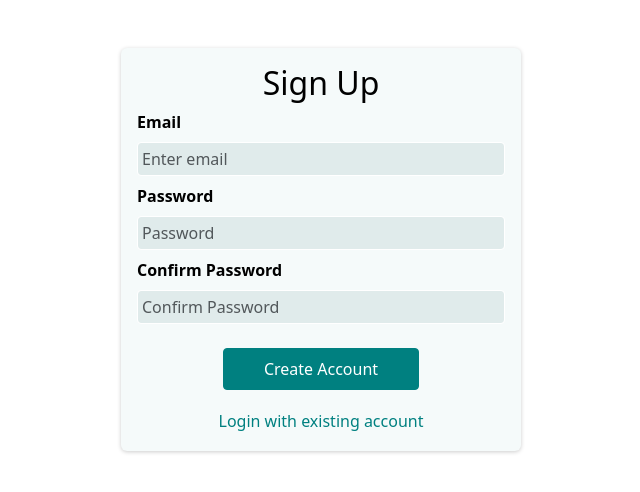
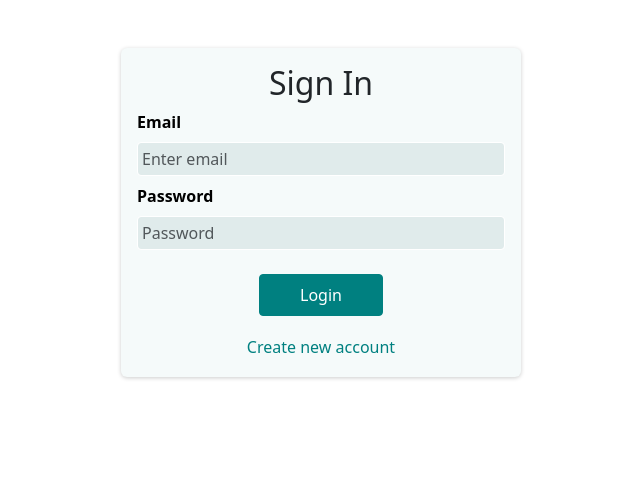
Before and after one commit to harshitaM29/mail-box-client, a React (Create React App) app: page / in a window 1280 px wide. Shown: the top 492 px of the page, without its empty margins (319-959 px from the left). Built offline with nearby package versions, Linux system fonts and the light colour scheme.

Commit message:
Sign in using firebase

```diff
--- a/package.json
+++ b/package.json
@@ -3,6 +3,7 @@
   "version": "0.1.0",
   "private": true,
   "dependencies": {
+    "@reduxjs/toolkit": "^1.9.5",
     "@testing-library/jest-dom": "^5.11.6",
     "@testing-library/react": "^11.2.2",
     "@testing-library/user-event": "^12.5.0",
@@ -10,7 +11,10 @@
     "react": "^18.0.0",
     "react-bootstrap": "^2.8.0",
     "react-dom": "^18.0.0",
+    "react-redux": "^8.1.1",
+    "react-router-dom": "^5.3.4",
     "react-scripts": "^5.0.1",
+    "redux": "^4.2.1",
     "web-vitals": "^0.2.4"
   },
   "scripts": {
--- a/src/App.js
+++ b/src/App.js
@@ -1,10 +1,21 @@
-import { Button } from "react-bootstrap";
+import { Route, Switch} from 'react-router-dom'
 import SignUp from "./components/Auth/SignUp";
-
+import SignIn from './components/Auth/SignIn';
+import HomePage from './pages/HomePage';
 
 function App() {
   return (
-   <SignUp />
+   <Switch>
+    <Route path='/' exact>
+      <SignIn />
+    </Route>
+    <Route path='/signup'>
+      <SignUp />
+    </Route>
+    <Route path='/home'>
+      <HomePage />
+    </Route>
+   </Switch>
   );
 }
 
--- /dev/null
+++ b/src/components/Auth/SignIn.js
@@ -0,0 +1,78 @@
+import classes from './SignIn.module.css';
+import { useRef, useState } from 'react';
+import {Form, Button} from 'react-bootstrap';
+import { useHistory } from 'react-router-dom';
+import { authActions } from '../../store/auth';
+import { useDispatch } from 'react-redux'
+const SignIn = props => {
+    const [isLoading, setIsLoading] = useState(false);
+    const dispatch = useDispatch();
+    const history = useHistory();
+    const emailInputRef = useRef();
+    const passwordInputRef = useRef();
+    const switchAuthModeHandler = () => {
+        history.push('/signup')
+    }
+    const submitHandler = (e) => {
+        e.preventDefault();
+        const enteredEmail = emailInputRef.current.value;
+        const enterdPassword = passwordInputRef.current.value;
+
+        const signInData = {
+            email:enteredEmail,
+            password:enterdPassword,
+            returnSecureToken: true
+        }
+        setIsLoading(true);
+        fetch('https://identitytoolkit.googleapis.com/v1/accounts:signInWithPassword?key=AIzaSyDQ43RdKa47hI5qOMs9KmnZgRpowXMg3CA', {
+          method: 'POST',
+          body:JSON.stringify(signInData),
+          headers: {
+            'Content-Type' : 'application/json'
+          }
+
+        }).then(res => {
+          setIsLoading(false)
+          if(res.ok) {
+            res.json().then(data => {
+                dispatch(authActions.login(data))
+              history.replace('/home')
+
+            });
+
+          } else {
+            res.json().then(data => {
+              alert(data.error.message)
+              })
+          }
+        })
+
+    }
+    return (
+        <section className={classes.auth}>
+        <h2>Sign In</h2>
+        <Form onSubmit={submitHandler}>
+        <Form.Group className={classes.control} controlId="formGroupEmail">
+          <Form.Label>Email</Form.Label>
+          <Form.Control type="email" placeholder="Enter email" ref={emailInputRef} required/>
+        </Form.Group>
+        <Form.Group className={classes.control} controlId="formGroupPassword">
+          <Form.Label>Password</Form.Label>
+          <Form.Control type="password" placeholder="Password" ref={passwordInputRef} required/>
+        </Form.Group>
+        <div className={classes.actions}>
+        {isLoading && <p>Sending Request...</p>}
+        {!isLoading && <Button type="submit">Login</Button> }
+        <button
+        className={classes.toggle}
+        type='button'
+        onClick={switchAuthModeHandler}
+        >
+            Create new account</button>
+        </div>
+      </Form>
+      </section>
+    )
+};
+
+export default SignIn;
--- /dev/null
+++ b/src/components/Auth/SignIn.module.css
@@ -0,0 +1,92 @@
+
+.auth {
+    margin: 3rem auto;
+    width: 95%;
+    max-width: 25rem;
+    border-radius: 6px;
+    background-color: rgb(245, 250, 250);
+    box-shadow: 0 1px 4px rgba(0, 0, 0, 0.2);
+    padding: 1rem;
+    text-align: center;
+  }
+
+  .auth h1 {
+    text-align: center;
+    color: black;
+  }
+
+  .control {
+    margin-bottom: 0.5rem;
+  }
+
+  .control label {
+    display: block;
+    color: black;
+    font-weight: bold;
+    margin-bottom: 0.5rem;
+    text-align: left;
+
+  }
+
+  .control input {
+    font: inherit;
+    background-color: rgb(224, 235, 235);
+    color: rgb(92, 95, 95);;
+    border-radius: 4px;
+    border: 1px solid white;
+    width: 100%;
+    text-align: left;
+    padding: 0.25rem;
+  }
+  .forget {
+    margin-top: 0.8rem;
+    display: flex;
+    flex-direction: column;
+    align-items: flex-end;
+  }
+  .forget button {
+    background-color: transparent;
+    border: none;
+    color:teal;
+    padding: 0.15rem 0.1rem;
+    cursor: pointer;
+  }
+  .forget button:hover {
+    background-color: transparent;
+    color: rgb(2, 43, 43);
+
+  }
+  .actions {
+    margin-top: 1.5rem;
+    display: flex;
+    flex-direction: column;
+    align-items: center;
+  }
+
+  .actions button {
+    cursor: pointer;
+    font: inherit;
+    color: white;
+    background-color: teal;
+    border: 1px solid teal;
+    border-radius: 4px;
+    padding: 0.5rem 2.5rem;
+  }
+
+  .actions button:hover {
+    background-color: rgb(2, 43, 43);
+    border-color: rgb(2, 43, 43);
+  }
+
+  .actions .toggle {
+    margin-top: 1rem;
+    background-color: transparent;
+    color: teal;
+    border: none;
+    padding: 0.15rem 1.5rem;
+  }
+
+  .actions .toggle:hover {
+    background-color: transparent;
+    color: rgb(2, 43, 43);
+  }
--- a/src/components/Auth/SignUp.js
+++ b/src/components/Auth/SignUp.js
@@ -1,14 +1,17 @@
 import { Button, Form } from "react-bootstrap";
 import classes from './SignUp.module.css'
 import { useRef, useState } from "react";
+import { useHistory } from 'react-router-dom'
 
-const SignUp = (props) => {
+const SignUp = () => {
     const [isLoading, setIsLoading] = useState(false);
-
+    const history = useHistory();
     const emailInputRef = useRef();
     const passwordInputRef = useRef();
     const confirmPasswordInputRef = useRef();
-
+    const switchAuthModeHandler = () => {
+      history.push('/')
+  }
     const submitHandler = (e) => {
         e.preventDefault();
         const enteredEmail = emailInputRef.current.value;
@@ -36,6 +39,7 @@ const SignUp = (props) => {
         }).then(res => {
           setIsLoading(false);
           if(res.ok) {
+            history.push('/')
            console.log('user created sucessfully')
           } else{
             res.json().then(data => {
@@ -65,7 +69,12 @@ return(
     <div className={classes.actions}>
     {isLoading && <p>Sending Request...</p>}
     {!isLoading && <Button type="submit">Create Account</Button>}
-    <Button className={classes.toggle}>Login with existing account</Button>
+    <button
+    className={classes.toggle}
+    type='button'
+    onClick={switchAuthModeHandler}
+    >
+      Login with existing account</button>
     </div>
   </Form>
   </section>
--- /dev/null
+++ b/src/components/Home/Home.js
@@ -0,0 +1,18 @@
+import { Nav, Navbar, Container } from 'react-bootstrap'
+const Home = () => {
+    return (
+        <Navbar expand="lg" className="bg-body-tertiary">
+        <Container>
+          <Navbar.Brand>Welcome To Your Mail Box</Navbar.Brand>
+          {/* <Navbar.Collapse id="basic-navbar-nav">
+            <Nav className="me-auto">
+              <Nav.Link href="#home">Home</Nav.Link>
+              <Nav.Link href="#link">Link</Nav.Link>
+            </Nav>
+          </Navbar.Collapse> */}
+        </Container>
+      </Navbar>
+    )
+};
+
+export default Home;
--- a/src/index.js
+++ b/src/index.js
@@ -2,8 +2,16 @@ import ReactDOM from 'react-dom/client';
 
 import './index.css';
 import App from './App';
+import { BrowserRouter } from 'react-router-dom'
 import '../node_modules/react-bootstrap/dist/react-bootstrap';
 import "../node_modules/bootstrap/dist/css/bootstrap.css";
+import store from './store/index';
+import { Provider } from 'react-redux'
 
 const root = ReactDOM.createRoot(document.getElementById('root'));
-root.render(<App />);
+root.render(
+    <BrowserRouter>
+    <Provider store={store}>
+        <App />
+        </Provider>
+        </BrowserRouter>);
--- /dev/null
+++ b/src/pages/HomePage.js
@@ -0,0 +1,9 @@
+import Home from "../components/Home/Home";
+
+const HomePage = () => {
+    return (
+        <Home />
+    )
+};
+
+export default HomePage;
--- /dev/null
+++ b/src/store/auth.js
@@ -0,0 +1,31 @@
+import { createSlice } from '@reduxjs/toolkit'
+
+const email = localStorage.getItem("emailId");
+const token = localStorage.getItem("token");
+
+const initialAuthState = {tokenId: token, isLoggedIn:!!token, emailId:email};
+
+const authSlice = createSlice({
+    name:'auth',
+    initialState:initialAuthState,
+    reducers: {
+        login(state, action) {
+            localStorage.setItem("token", action.payload.idToken);
+            localStorage.setItem("email", action.payload.email.split('@')[0]);
+            state.tokenId = action.payload.idToken
+            state.emailId = action.payload.email
+            state.isLoggedIn = true;
+        },
+        logout(state){
+           localStorage.removeItem("token");
+           localStorage.removeItem("email");
+           state.tokenId = null;
+           state.emailId = null;
+
+        }
+    }
+});
+
+export const authActions = authSlice.actions;
+
+export default authSlice.reducer;
--- /dev/null
+++ b/src/store/index.js
@@ -0,0 +1,8 @@
+import { configureStore } from '@reduxjs/toolkit';
+import authReducer from './auth';
+
+const store = configureStore({
+    reducer: {auth:authReducer}
+});
+
+export default store;
```
Also changed, not shown: src/components/Home/Home.module.css (added), 1 other file (tests, documents, lock files or other folders).
